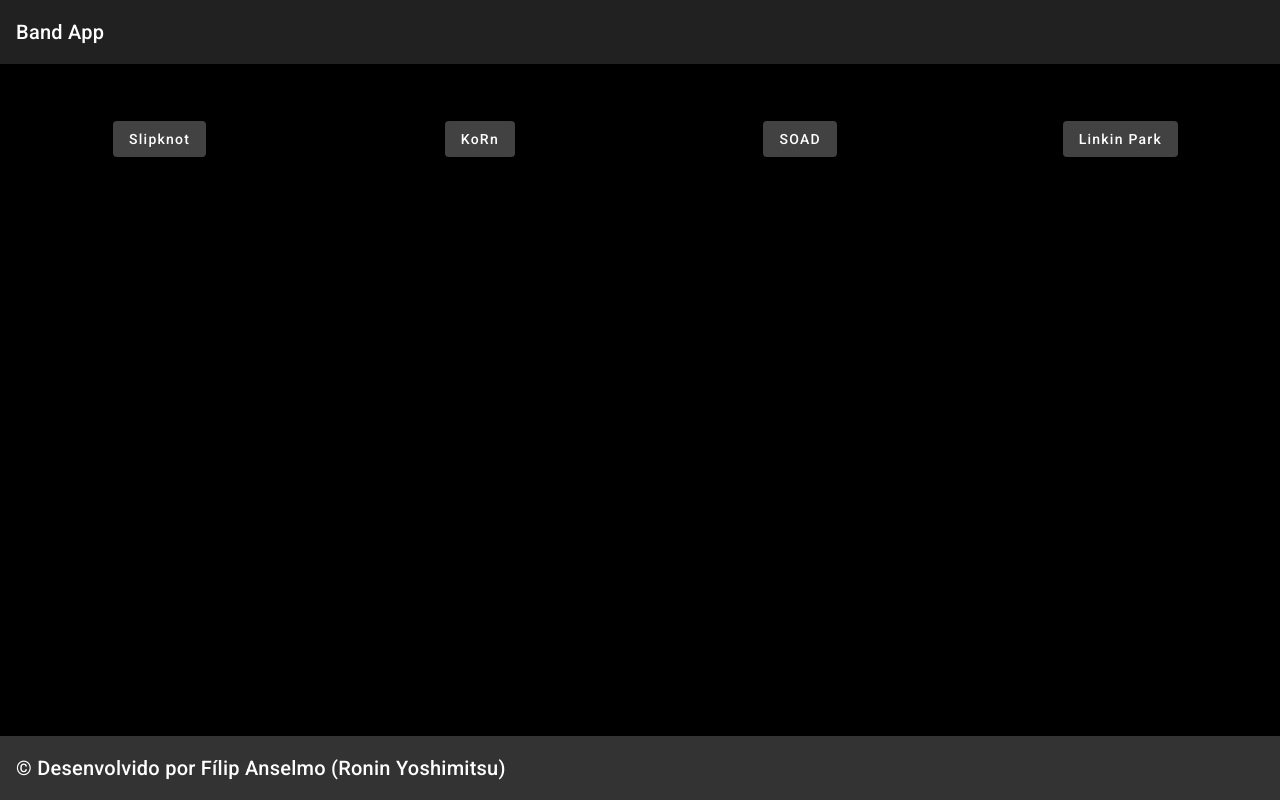
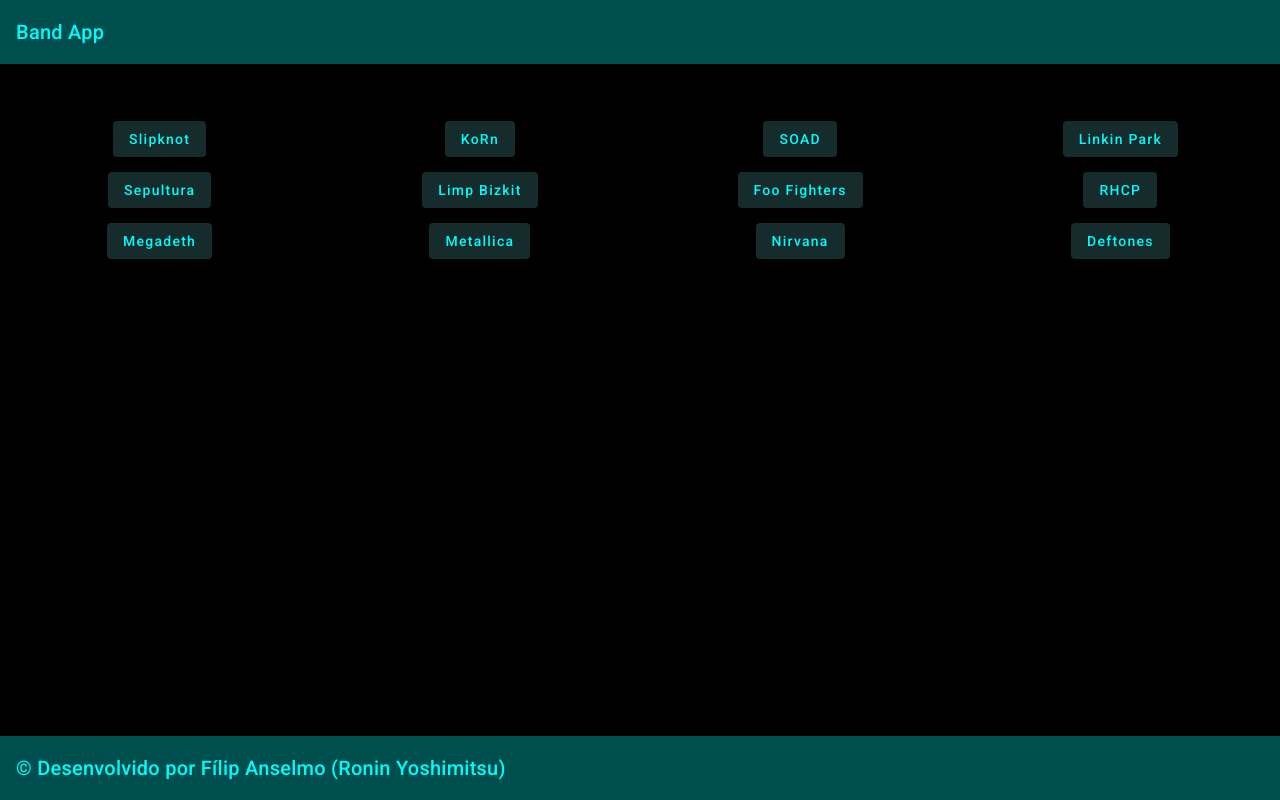
Before and after one commit to filipanselmo11/band-app, an Angular app: page / in a window 1280 px wide. Built offline with nearby package versions, Linux system fonts and the light colour scheme.

Commit message:
feat: Padronizando a altura das imagens, e add mais bandas

```diff
--- a/src/app/components/card/card.component.css
+++ b/src/app/components/card/card.component.css
@@ -1,3 +1,9 @@
 .card {
-  max-width: 400px;
+  max-width:400px !important;
 }
+
+.mat-mdc-card.mdc-card.card
+.mat-mdc-card-image.mdc-card__media{
+  width: auto !important;
+  height: 540px !important;
+}
--- a/src/app/pages/home/home.component.css
+++ b/src/app/pages/home/home.component.css
@@ -1,7 +1,19 @@
+:host ::ng-deep app-toolbar
+.mat-toolbar.mat-toolbar-single-row {
+  background-color: #004F4F !important;
+  color: #00FBFB !important;
+}
 .home-page {
-  padding-top: 50px;
+  padding-top: 50px !important;
 }
 
-&.mat-toolbar.mat-toolbar-single-row {
-  color: orange !important;
+.mdc-button.mdc-button--unelevated.mat-mdc-unelevated-button.mat-unthemed.mat-mdc-button-base {
+  background-color: #162B2B !important;
+  color: #00FBFB !important;
 }
+
+:host ::ng-deep app-footer
+.footer {
+  background-color: #004F4F !important;
+  color: #00FBFB !important;
+}
--- a/src/app/pages/home/home.component.html
+++ b/src/app/pages/home/home.component.html
@@ -4,16 +4,40 @@
 <div class="home-page">
   <mat-grid-list cols="4" rowHeight="50px">
     <mat-grid-tile>
-      <button mat-flat-button color="secondary" (click)="slipknotPage()">Slipknot</button>
+      <button mat-flat-button (click)="slipknotPage()">Slipknot</button>
     </mat-grid-tile>
     <mat-grid-tile>
-      <button mat-flat-button color="secondary" (click)="kornPage()">KoRn</button>
+      <button mat-flat-button (click)="kornPage()">KoRn</button>
     </mat-grid-tile>
     <mat-grid-tile>
-      <button mat-flat-button color="secondary" (click)="soadPage()">SOAD</button>
+      <button mat-flat-button (click)="soadPage()">SOAD</button>
     </mat-grid-tile>
     <mat-grid-tile>
-      <button mat-flat-button color="secondary" (click)="linkinParkPage()">Linkin Park</button>
+      <button mat-flat-button (click)="linkinParkPage()">Linkin Park</button>
+    </mat-grid-tile>
+    <mat-grid-tile>
+      <button mat-flat-button (click)="slipknotPage()">Sepultura</button>
+    </mat-grid-tile>
+    <mat-grid-tile>
+      <button mat-flat-button (click)="kornPage()">Limp Bizkit</button>
+    </mat-grid-tile>
+    <mat-grid-tile>
+      <button mat-flat-button (click)="soadPage()">Foo Fighters</button>
+    </mat-grid-tile>
+    <mat-grid-tile>
+      <button mat-flat-button (click)="linkinParkPage()">RHCP</button>
+    </mat-grid-tile>
+    <mat-grid-tile>
+      <button mat-flat-button (click)="slipknotPage()">Megadeth</button>
+    </mat-grid-tile>
+    <mat-grid-tile>
+      <button mat-flat-button (click)="kornPage()">Metallica</button>
+    </mat-grid-tile>
+    <mat-grid-tile>
+      <button mat-flat-button (click)="soadPage()">Nirvana</button>
+    </mat-grid-tile>
+    <mat-grid-tile>
+      <button mat-flat-button (click)="linkinParkPage()">Deftones</button>
     </mat-grid-tile>
   </mat-grid-list>
 </div>
--- a/src/app/pages/korn/korn.component.ts
+++ b/src/app/pages/korn/korn.component.ts
@@ -26,5 +26,5 @@
   bryanImage = 'https://i.pinimg.com/originals/6c/46/65/6c4665d32467f243829f3841cc8bf5ad.jpg';
   jamesName = 'James Munky Shaffer';
   jamesPosition = 'Guitarrista 2';
-  jamesImage = 'https://i.pinimg.com/originals/e7/ff/66/e7ff664b4cf8c3f4acf30e025aa8045b.jpg';
+  jamesImage = 'https://i.pinimg.com/originals/6b/8e/7c/6b8e7cc5a19ed16d8c1a092ce50d9c6c.jpg';
 }
--- a/src/app/pages/soad/soad.component.css
+++ b/src/app/pages/soad/soad.component.css
@@ -0,0 +1,20 @@
+:host ::ng-deep app-toolbar
+.mat-toolbar.mat-toolbar-single-row {
+  background-color: #000 !important;
+}
+
+:host ::ng-deep app-toolbar img {
+  height: 62px !important;
+  margin: auto !important;
+  width: 212px !important;
+}
+
+:host ::ng-deep app-footer
+.footer {
+  position: absolute !important;
+  margin-bottom: -50em !important;
+  width: 100% !important;
+  text-align: center !important;
+  background-color: #424242 !important;
+  color: #C6C6C6 !important;
+}
--- a/src/app/pages/soad/soad.component.html
+++ b/src/app/pages/soad/soad.component.html
@@ -1 +1,38 @@
-<p>soad works!</p>
+<app-toolbar>
+  <img src="https://i.pinimg.com/originals/b6/bd/2c/b6bd2c6ad1b01c7d6103a7368139c42a.jpg" alt="SOAD logo">
+</app-toolbar>
+
+<div class="soad-page">
+  <mat-grid-list cols="3" rowHeight="2:3">
+    <mat-grid-tile>
+      <app-card
+        name="{{serjName}}"
+        position="{{serjPosition}}"
+        image="{{serjImage}}">
+      </app-card>
+    </mat-grid-tile>
+    <mat-grid-tile>
+      <app-card
+        name="{{jonhName}}"
+        position="{{jonhPosition}}"
+        image="{{jonhImage}}">
+      </app-card>
+    </mat-grid-tile>
+    <mat-grid-tile>
+      <app-card
+        name="{{shavoName}}"
+        position="{{shavoPosition}}"
+        image="{{shavoImage}}">
+      </app-card>
+    </mat-grid-tile>
+    <mat-grid-tile>
+      <app-card
+        name="{{daronName}}"
+        position="{{daronPosition}}"
+        image="{{daronImage}}">
+      </app-card>
+    </mat-grid-tile>
+  </mat-grid-list>
+</div>
+
+<app-footer></app-footer>
--- a/src/app/pages/soad/soad.component.ts
+++ b/src/app/pages/soad/soad.component.ts
@@ -1,12 +1,27 @@
 import { Component } from '@angular/core';
+import { CardComponent } from '../../components/card/card.component';
+import { FooterComponent } from '../../components/footer/footer.component';
+import { ToolbarComponent } from '../../components/toolbar/toolbar.component';
+import { MatGridListModule } from '@angular/material/grid-list';
 
 @Component({
   selector: 'app-soad',
   standalone: true,
-  imports: [],
+  imports: [CardComponent, FooterComponent, ToolbarComponent, MatGridListModule],
   templateUrl: './soad.component.html',
   styleUrl: './soad.component.css'
 })
 export class SoadComponent {
-
+  serjName = 'Serj Tankian';
+  serjPosition = 'Vocalista';
+  serjImage = 'https://i.pinimg.com/originals/d1/9a/da/d19adaea19f102e06ac9d0f55aa8c559.jpg';
+  jonhName = 'Jonh Dolmayan';
+  jonhPosition = 'Baterista';
+  jonhImage = 'https://i.pinimg.com/originals/87/f9/63/87f9636073c2cc0f01a015279e5a3ce9.jpg';
+  shavoName = 'Shavo Odadjian';
+  shavoPosition = 'Baixista';
+  shavoImage = 'https://i.pinimg.com/originals/03/83/1d/03831d22512bee248aeb32cb8abdc04d.jpg';
+  daronName = 'Daron Malakian';
+  daronPosition = 'Guitarrista';
+  daronImage = 'https://i.pinimg.com/originals/55/31/c1/5531c19fc5bf7078f62b3af71ba6d0c4.jpg';
 }
```
